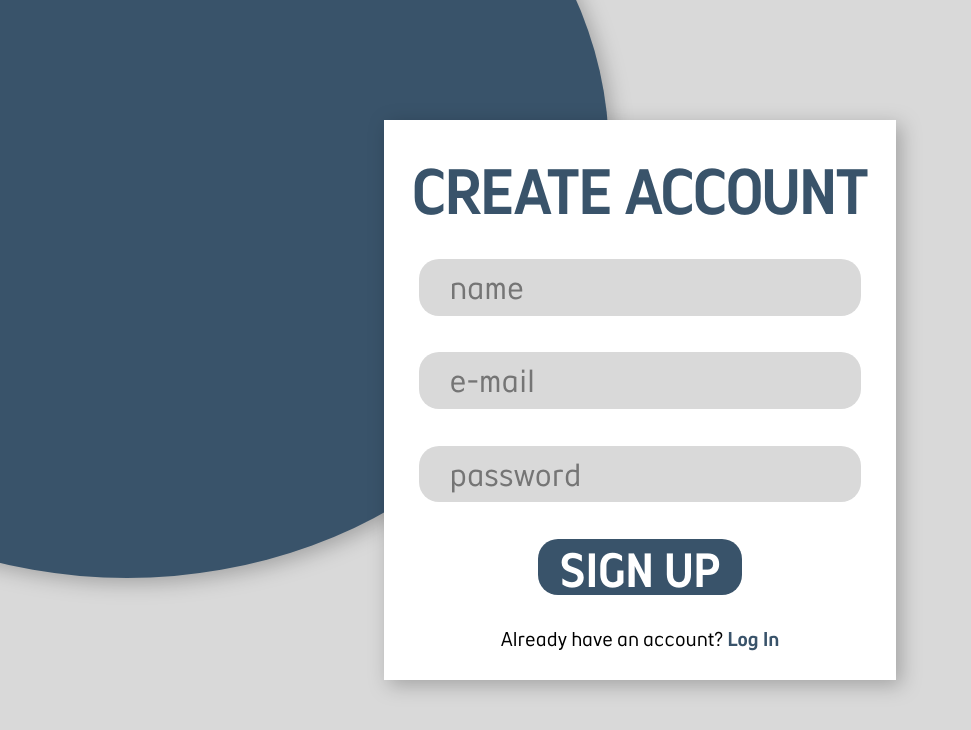
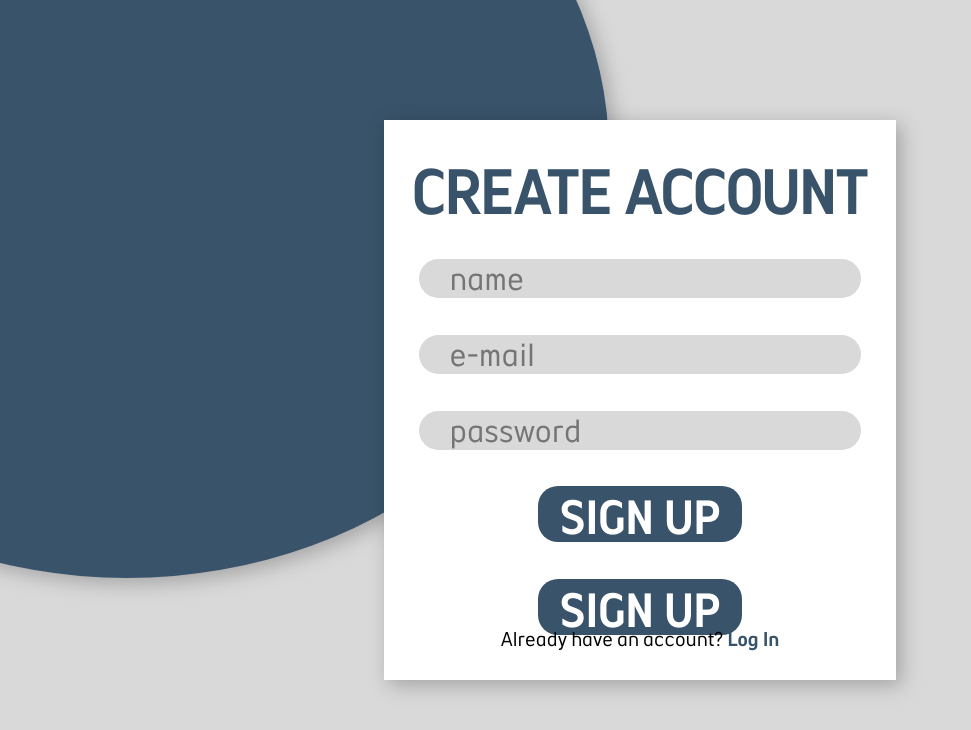
Before and after one commit to Penny-Planner/WebApp, a React app in the folder PennyPlanner/: page /signup in a window 1280 px wide. Shown: the top 730 px of the page, without its empty margins (0-971 px from the left). Built offline with nearby package versions, Linux system fonts and the light colour scheme.

Commit message:
implemented sign up page logic

```diff
--- a/PennyPlanner/src/pages/Signup/index.js
+++ b/PennyPlanner/src/pages/Signup/index.js
@@ -1,8 +1,59 @@
-import React from "react";
+import React, {useState} from "react";
 import '../../assets/css files/signup.css'
+import {Link, useNavigate} from 'react-router-dom'
 
 
 export default function Signup() {
+
+    //set up variables
+    //set variables
+    const navigate = useNavigate();
+    const [nameSet, setNameSet] = useState(false)
+    const [nameValue, setNameValue] = useState('')
+    const [emailSet, setEmailSet] = useState(false)
+    const [emailValue, setEmailValue] = useState('')
+    const [passwordSet, setPasswordSet] = useState(false)
+    const [passwordValue, setPasswordValue] = useState('')
+    const [errorMessage, setErrorMessage] = useState('')
+
+    //event handling
+    const handleKeyEvent = (event) => {
+        if(event.key === 'Enter') {
+            handleRegistration()
+        }
+    }
+
+    //check email input
+    const isValidEmail = (email) => {
+        const re = /^[^\s@]+@[^\s@]+\.[^\s@]+$/;
+        return re.test(String(email).toLowerCase())
+    }
+
+    //detect input
+    const handleNameChange = (event) => {
+        setNameValue(event.target.value)
+        setNameSet(event.target.value)
+    }
+
+    const handleEmailChange = (event) => {
+        setEmailValue(event.target.value)
+        setEmailSet(event.target.value)
+    }
+
+    const handlePasswordChange = (event) => {
+        setPasswordValue(event.target.value)
+        setPasswordSet(event.target.value)
+        setErrorMessage('')
+    }
+
+    //handle registration
+
+    const handleRegistration = () => {
+
+    }
+
+
+
     return (
         <div className="fullscreen">
             <div className="circle_background">
@@ -15,10 +66,11 @@ export default function Signup() {
                     </p>
 
                 </div>
-                <form className="signup_form">
-                    <input type="text" className="signup_input andantetext-regular-black-32px" placeholder="name" />
-                    <input type="text" className="signup_input andantetext-regular-black-32px" placeholder="e-mail" />
-                    <input type="text" className="signup_input andantetext-regular-black-32px" placeholder="password" />
+                <form className="signup_form" onKeyUp={handleKeyEvent}>
+                    <InputField placeholder="name" onChange={handleNameChange}/>
+                    <InputField placeholder="e-mail" onChange={handleEmailChange}/>
+                    <PasswordInputField placeholder="password" onChange={handlePasswordChange}/>
+                    <SignUpButton placeholder="SIGN UP" onClick={handleRegistration}/>
                     <input type="button" className="signup_button andantetext-bold-white-48px" value="SIGN UP" />
                 </form>
 
@@ -30,3 +82,53 @@ export default function Signup() {
         </div>
     );
 }
+
+function InputField({placeholder, onChange}) {
+    const [inputValue, setInputValue] = useState('')
+
+    const handleChange = (event) => {
+        setInputValue(event.target.value)
+        onChange(event)
+    }
+
+    return(
+        <input
+            className="signup_input andantetext-regular-black-32px"
+            type="text"
+            value={inputValue}
+            placeholder={placeholder}
+            onChange={handleChange}
+        />
+    )
+}
+
+function PasswordInputField({placeholder, onChange}) {
+
+    const [displayValue, setDisplayValue] = useState('')
+    const handleChange = (event) => {
+        setDisplayValue(event.target.value)
+        onChange(event)
+    }
+
+    return(
+        <input
+            className="signup_input andantetext-regular-black-32px"
+            type="password"
+            value={displayValue}
+            onChange={handleChange}
+            placeholder={placeholder}
+        />
+    )
+}
+
+
+function SignUpButton({placeholder, onClick}) {
+    return(
+        <input
+            className="signup_button andantetext-bold-white-48px"
+            type="button"
+            onClick={onClick}
+            value={placeholder}
+        />
+    )
+}
```
